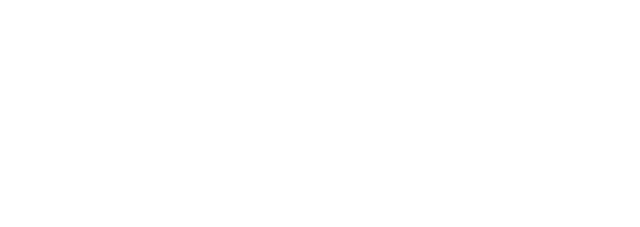
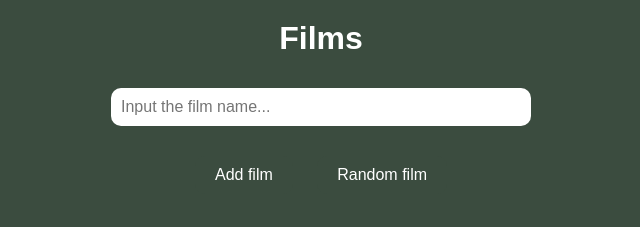
Before and after one commit to Gibibi0/film_list_app, a plain HTML site: page films.html in a window 1280 px wide. Shown: the whole page, without its empty margins (319-959 px from the left). Drawn offline with Linux system fonts and the light colour scheme.

Commit message:
the appearance of the movie page has been adjusted (buttons and search)

```diff
--- a/css/style.css
+++ b/css/style.css
@@ -34,3 +34,63 @@ h1 {
 .category-card:hover {
 	transform: scale(1.05);
 }
+
+/* films */
+
+header {
+	margin: 20px;
+}
+
+#searchInput {
+	padding: 10px;
+	font-size: 1em;
+	width: 80%;
+	max-width: 400px;
+	border-radius: 10px;
+	border: none;
+	margin-top: 10px;
+}
+
+ul#filmList {
+	list-style: none;
+	padding: 0;
+	margin: 20px auto;
+	max-width: 600px;
+}
+
+ul#filmList li {
+	background-color: #f5f0e1;
+	color: #3b4c3f;
+	padding: 12px 16px;
+	margin-bottom: 10px;
+	border-radius: 10px;
+	display: flex;
+	justify-content: space-between;
+	cursor: pointer;
+	transition: background-color 0.2s ease;
+}
+
+ul#filmList li.watched {
+	text-decoration: line-through;
+	opacity: 0.5;
+}
+
+.buttons {
+	margin: 20px;
+}
+
+button {
+	background-color: #3b4c3f;
+	color: #fff;
+	padding: 10px 20px;
+	margin: 10px;
+	border: none;
+	border-radius: 10px;
+	font-size: 1em;
+	cursor: pointer;
+	transition: background-color 0.2s ease;
+}
+
+button:hover {
+	background-color: #2f3f33;
+}
--- a/films.html
+++ b/films.html
@@ -0,0 +1,29 @@
+<!DOCTYPE html>
+<html lang="en">
+<head>
+	<meta charset="UTF-8">
+	<meta name="viewport" content="width=device-width, initial-scale=1.0">
+	<title>Films</title>
+
+	<link rel="stylesheet" href="css/style.css">
+	<script src="js/films.js" defer></script>
+
+</head>
+<body>
+
+	<header>
+		<h1>Films</h1>
+		<input type="text" id="searchInput" placeholder="Input the film name...">
+	</header>
+
+	<main>
+		<ul id="filmList"></ul>
+
+		<div class="buttons">
+			<button id="addFilmBtn">Add film</button>
+			<button id="randomFilmBtn">Random film</button>
+		</div>
+	</main>
+
+</body>
+</html>
```
